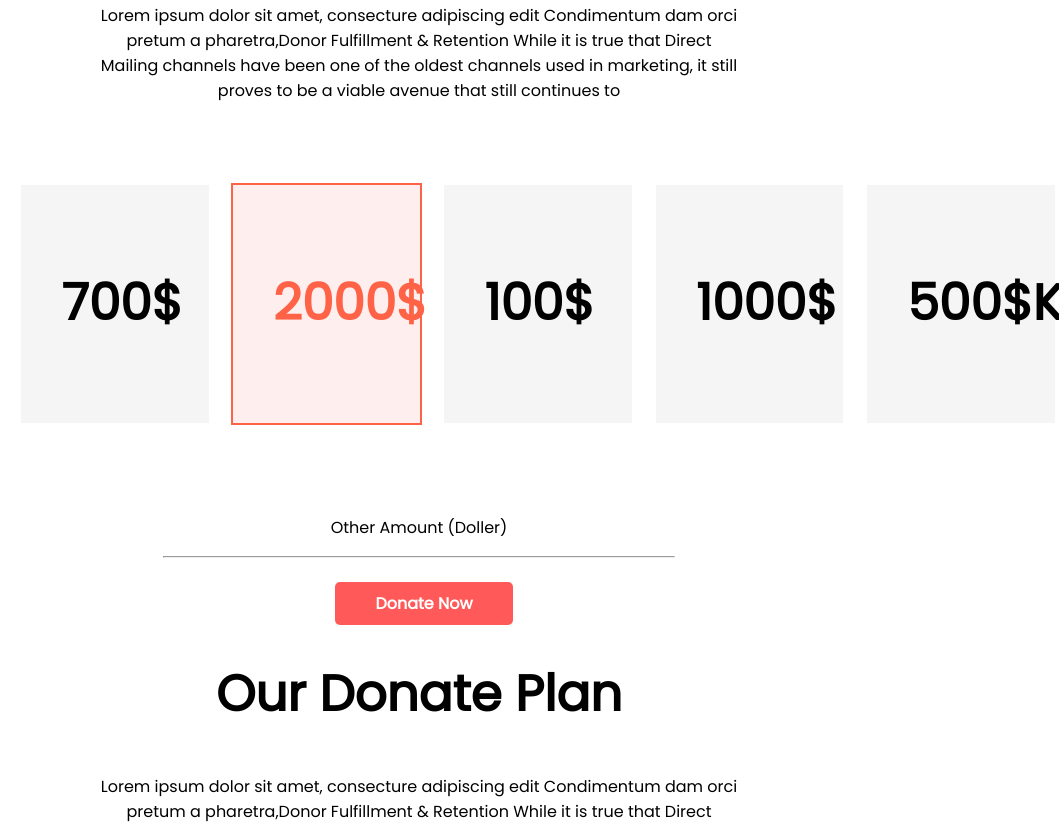
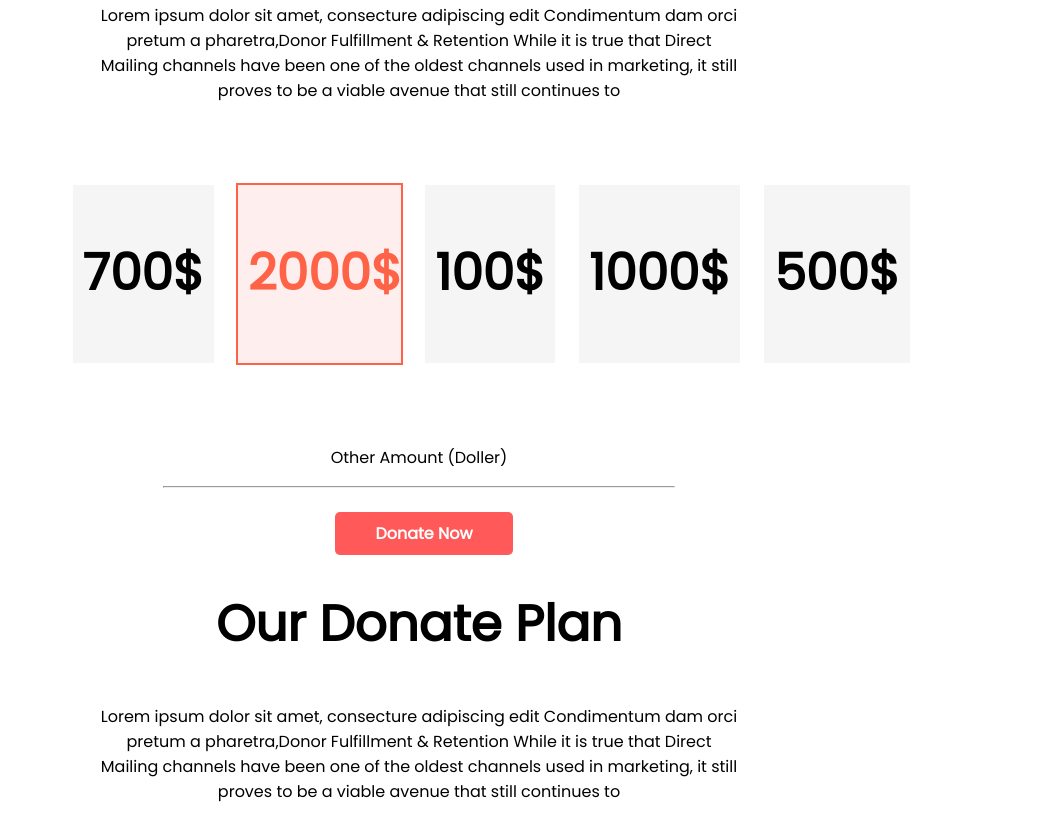
Before and after one commit to imraniium-su/assignment-1, a plain HTML site: page index.html in a window 1280 px wide. Shown: the part 1254-2078 px from the top of the page, without its empty margins (221-1280 px from the left). Drawn offline with Linux system fonts and the light colour scheme.

```diff
--- a/index.html
+++ b/index.html
@@ -48,7 +48,7 @@
 
             </div>
             <div class="amount">
-                <h1>500$K</h1>
+                <h1>500$</h1>
 
             </div>
         </div>
--- a/style.css
+++ b/style.css
@@ -34,30 +34,26 @@ h1 {
     font-weight: 700;
     text-align: center;
     margin-left: 10px;
-
-
 }
 
 .Donate-t {
     text-align: center;
     padding: 0% 25%;
     margin-bottom: 40px;
-
 }
 
 .amount {
     width: 20%;
     margin: 40px 10px;
-    padding: 40px;
+    padding: 10px;
     border: 2px solid white;
     background-color: whitesmoke;
-
 }
 
 .amount-mark {
     width: 20%;
     margin: 40px 10px;
-    padding: 40px;
+    padding: 10px;
     border: 2px solid tomato;
     background-color: #FFEEEE;
     color: tomato;
@@ -66,23 +62,21 @@ h1 {
 .donate-amount {
     display: flex;
     border-radius: 15px;
-    margin-bottom: 50px;
+    margin-bottom: 40px;
     text-align: center;
-    margin-left: 18%;
-    margin-right: 40%;
+    margin-left: 22%;
+    margin-right: 22%;
 }
 
 .donate-other {
     text-align: center;
     margin: 0px 30% 40px 30%;
-
 }
 
 .donate-plan {
     display: flex;
     margin: 10px 50px;
     margin-bottom: 40px;
-
 }
 
 .donate-plan-width1 {
@@ -104,7 +98,7 @@ h1 {
 .donate-plan-width3 {
     width: 33%;
     margin: 0px 10px;
-    background-color: #fff4d6;
+    background-color: #fff36d;
     margin: 0px 15px 5px 20px;
     padding: 0px 10px 5px 25px;
 }
```
